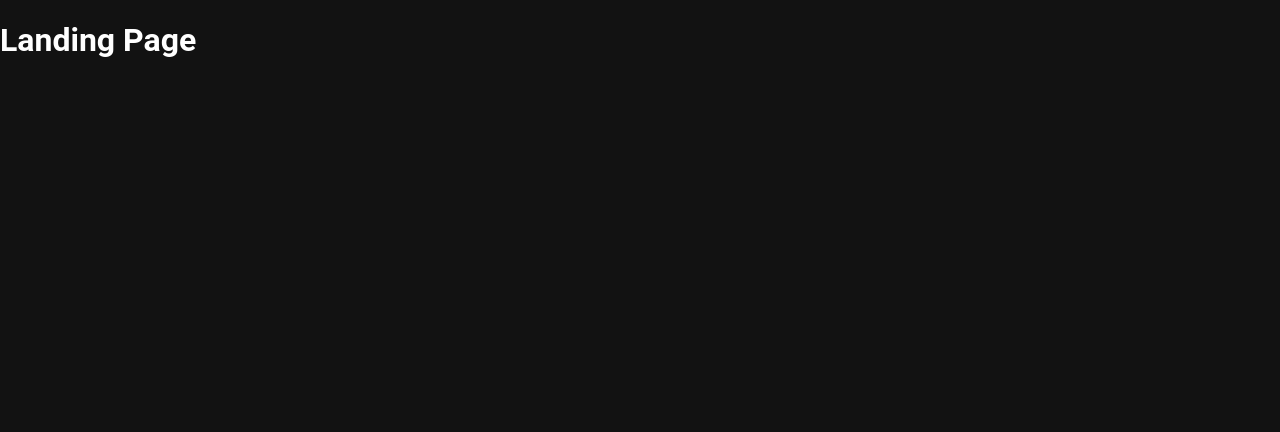
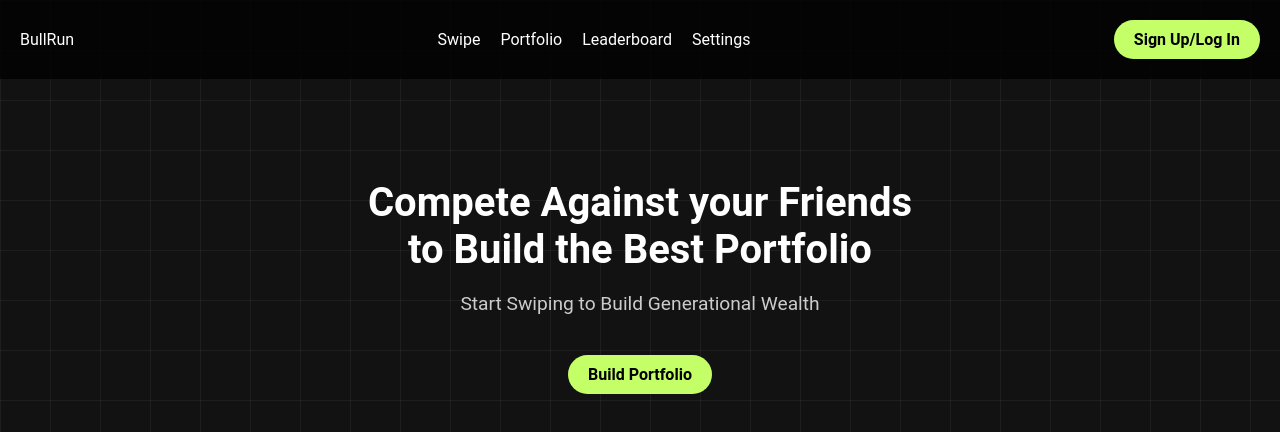
Before and after one commit to brennandavenport/BullRun, a React (Create React App) app: page / in a window 1280 px wide. Shown: the top 432 px of the page. Built offline with nearby package versions, Linux system fonts and the light colour scheme.

Commit message:
landingpage

```diff
--- a/src/pages/Landing.jsx
+++ b/src/pages/Landing.jsx
@@ -1,9 +1,27 @@
 import React from "react"
+import './style.css'
 
 
 const Landing = () => {
     return(
-        <h1>Landing Page</h1>
+        <div>
+            <div class="grid-background"></div>
+            <nav class="navbar">
+                <a href="#" class="logo">BullRun</a>
+                <div class="nav-links">
+                    <a href="#swipe">Swipe</a>
+                    <a href="#portfolio">Portfolio</a>
+                    <a href="#leaderboard">Leaderboard</a>
+                    <a href="#settings">Settings</a>
+                </div>
+                <a href="#" class="button">Sign Up/Log In</a>
+            </nav>
+            <section class="hero">
+                <h1>Compete Against your Friends <br/> to Build the Best Portfolio</h1>
+                <p>Start Swiping to Build Generational Wealth</p>
+                <a href="#" class="button">Build Portfolio</a>
+            </section>
+        </div>
     )
 }
 
```
Also changed, not shown: src/pages/index.html (renamed from index.html), src/pages/style.css (renamed from style.css).
